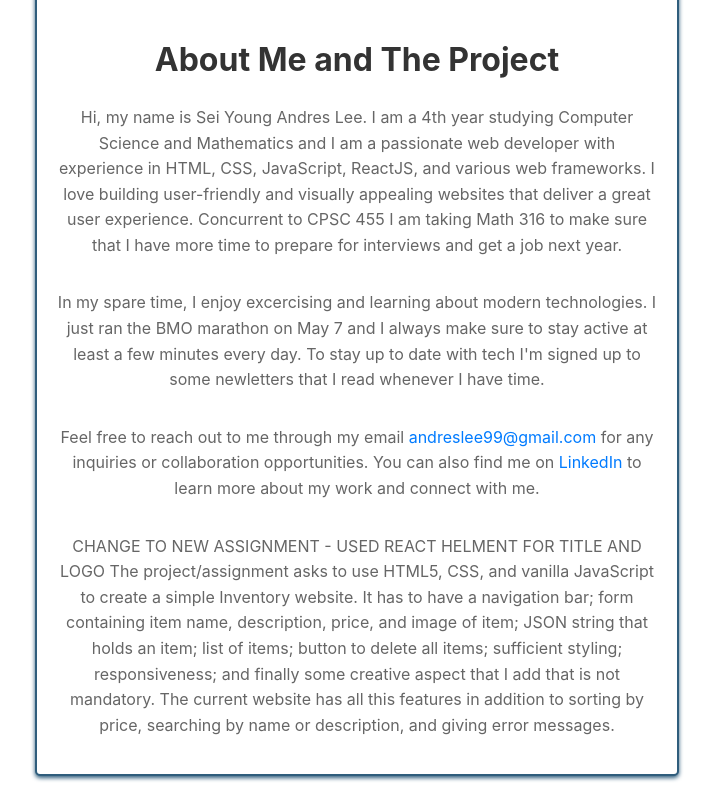
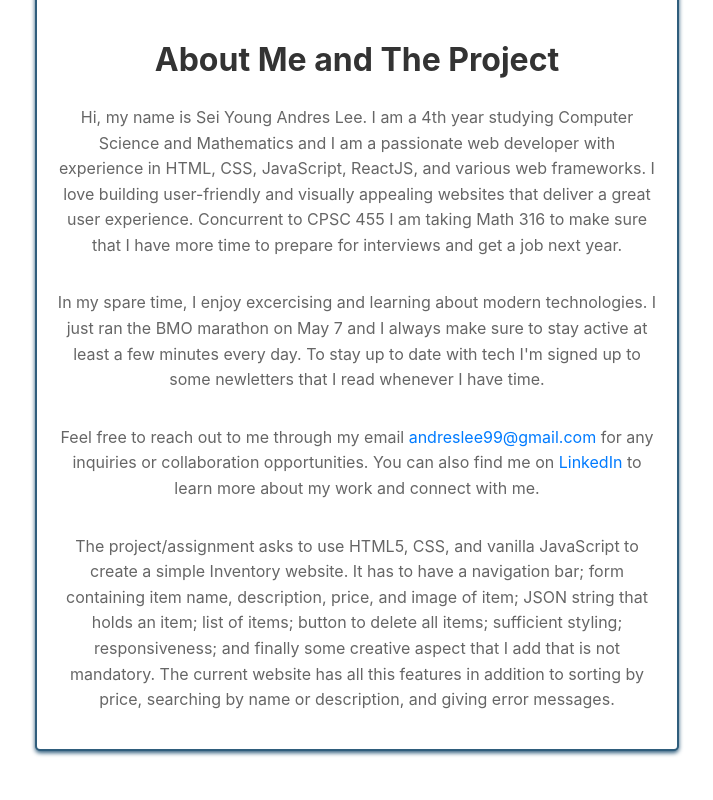
Before and after one commit to seiyoung-lee/assignment2, a React (Create React App) app: page /about in a window 1280 px wide. Shown: the part 711-1511 px from the top of the page, without its empty margins (283-996 px from the left). After the commit the page ends 1486 px from the top, so only its background shows below. Built offline with nearby package versions, Linux system fonts and the light colour scheme.

Commit message:
change read me

```diff
--- a/src/pages/aboutPage/index.jsx
+++ b/src/pages/aboutPage/index.jsx
@@ -37,8 +37,6 @@ const AboutPage = () => {
               </p>
 
               <p>
-                CHANGE TO NEW ASSIGNMENT
-                - USED REACT HELMENT FOR TITLE AND LOGO
                 The project/assignment asks to use HTML5, CSS, and vanilla JavaScript to create a simple Inventory website.
                 It has to have a navigation bar; form containing item name, description, price, and image of item; JSON string that holds an item;
                 list of items; button to delete all items; sufficient styling; responsiveness; and finally some creative aspect that I add that is not mandatory.
```
